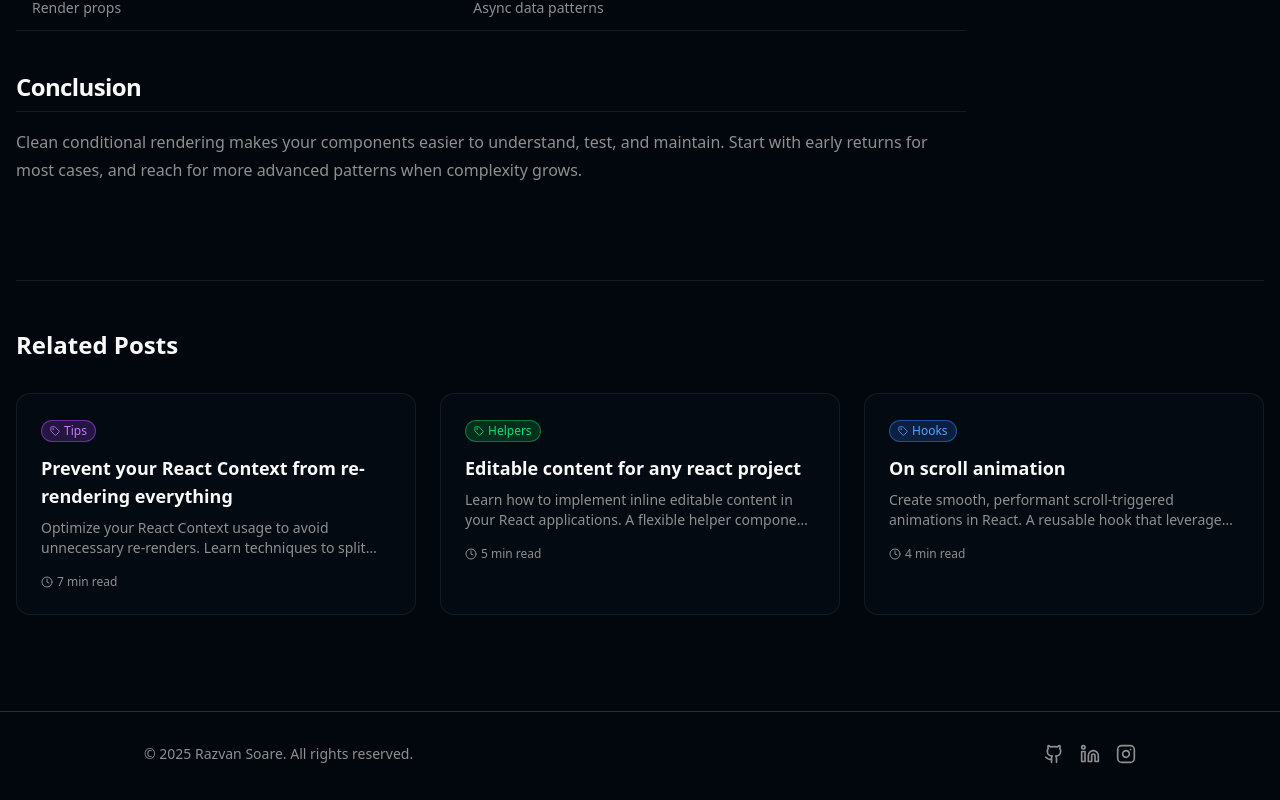
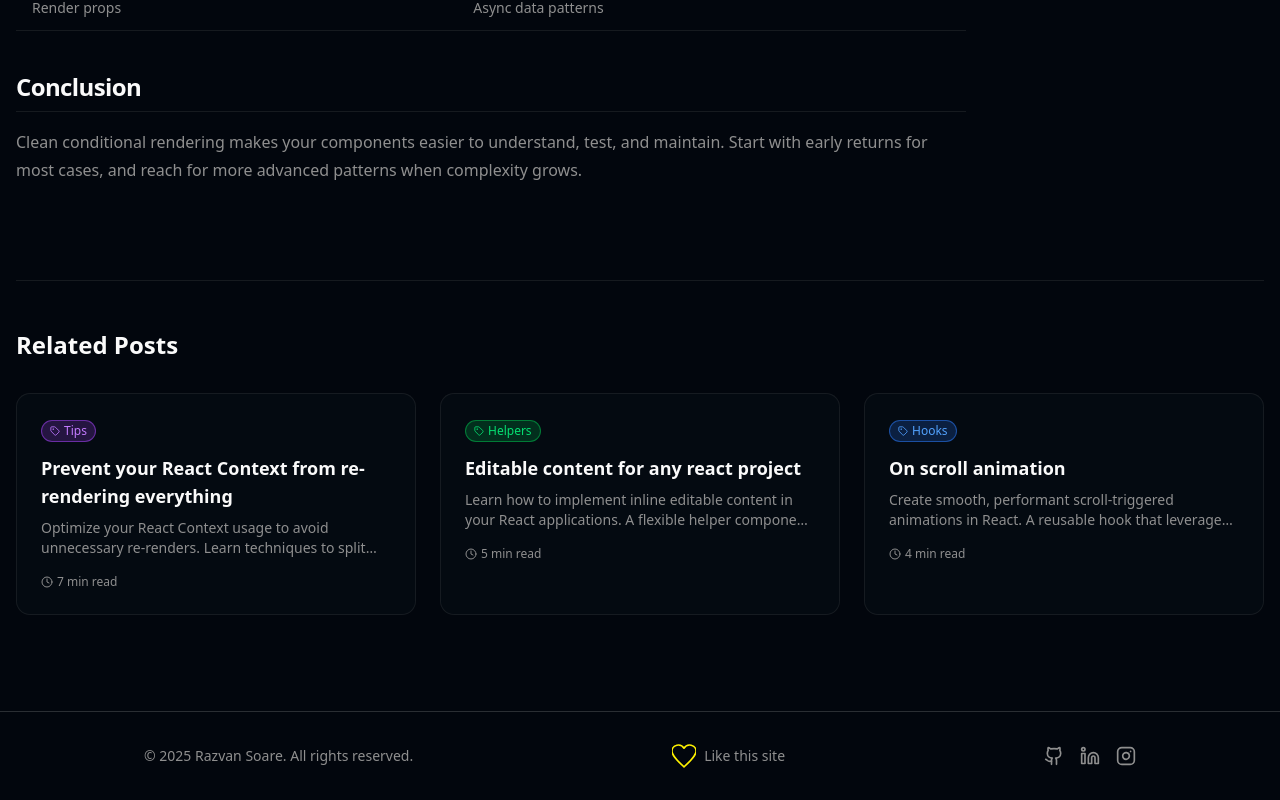
Before and after one commit to razvan-soare/razvan-blog, a Next.js app: page /blog/conditional-rendering-clean-code in a window 1280 px wide. Shown: the part 6363-7163 px from the top of the page. Built offline with nearby package versions, Linux system fonts and the light colour scheme.

Commit message:
[coding-agent] Integrate HeartLikeButton into the application

```diff
--- a/src/components/layout/Footer.tsx
+++ b/src/components/layout/Footer.tsx
@@ -1,5 +1,6 @@
 import Link from 'next/link';
 import { Github, Linkedin, Instagram } from 'lucide-react';
+import { SiteLikeButton } from '@/components/like-button';
 
 const socialLinks = [
   { href: 'https://github.com/razvansoare', label: 'GitHub', icon: Github },
@@ -13,11 +14,14 @@ export function Footer() {
   return (
     <footer className="border-t border-border bg-background">
       <div className="mx-auto max-w-5xl px-4 py-8">
-        <div className="flex flex-col items-center gap-4 md:flex-row md:justify-between">
+        <div className="flex flex-col items-center gap-6 md:flex-row md:justify-between">
           {/* Copyright */}
           <p className="text-sm text-muted-foreground">
             © {currentYear} Razvan Soare. All rights reserved.
           </p>
+
+          {/* Site Like Button */}
+          <SiteLikeButton />
 
           {/* Social Links */}
           <div className="flex items-center gap-4">
--- /dev/null
+++ b/src/components/like-button/SiteLikeButton.tsx
@@ -0,0 +1,70 @@
+'use client';
+
+import { useCallback } from 'react';
+import { motion, AnimatePresence } from 'framer-motion';
+import { cn } from '@/lib/utils';
+import { useSiteLikes } from '@/lib/hooks/use-site-likes';
+import { HeartSVG } from './HeartSVG';
+
+interface SiteLikeButtonProps {
+  className?: string;
+}
+
+export function SiteLikeButton({ className }: SiteLikeButtonProps) {
+  const { isLiked, toggleLike } = useSiteLikes();
+
+  const handleKeyDown = useCallback(
+    (event: React.KeyboardEvent) => {
+      if (event.key === 'Enter' || event.key === ' ') {
+        event.preventDefault();
+        toggleLike();
+      }
+    },
+    [toggleLike]
+  );
+
+  return (
+    <div
+      className={cn(
+        'flex items-center gap-2',
+        className
+      )}
+    >
+      <motion.button
+        type="button"
+        onClick={toggleLike}
+        onKeyDown={handleKeyDown}
+        className={cn(
+          'relative flex items-center justify-center',
+          'cursor-pointer',
+          'focus:outline-none focus-visible:ring-2 focus-visible:ring-yellow-400 focus-visible:ring-offset-2 focus-visible:ring-offset-background',
+          'transition-transform'
+        )}
+        whileHover={{ scale: 1.1 }}
+        whileTap={{ scale: 0.9 }}
+        aria-label={isLiked ? 'Unlike this site' : 'Like this site'}
+        aria-pressed={isLiked}
+      >
+        <HeartSVG
+          isActive={isLiked}
+          inactiveColor="#fff200"
+          activeColor="#fff200"
+          fillWhenActive={true}
+          animate={true}
+          size={24}
+        />
+      </motion.button>
+      <AnimatePresence mode="wait">
+        <motion.span
+          key={isLiked ? 'liked' : 'not-liked'}
+          initial={{ opacity: 0, x: -5 }}
+          animate={{ opacity: 1, x: 0 }}
+          exit={{ opacity: 0, x: 5 }}
+          className="text-sm text-muted-foreground"
+        >
+          {isLiked ? 'Thanks!' : 'Like this site'}
+        </motion.span>
+      </AnimatePresence>
+    </div>
+  );
+}
--- a/src/components/like-button/index.ts
+++ b/src/components/like-button/index.ts
@@ -3,3 +3,4 @@ export { PuzzleHeart } from './PuzzleHeart';
 export { Confetti } from './Confetti';
 export { HeartSVG, HeartSVGMaterial, HeartSVGCompact, COMPACT_HEART_PATH } from './HeartSVG';
 export { HeartLikeButton } from './HeartLikeButton';
+export { SiteLikeButton } from './SiteLikeButton';
--- /dev/null
+++ b/src/lib/hooks/use-site-likes.ts
@@ -0,0 +1,82 @@
+'use client';
+
+import { useCallback, useSyncExternalStore } from 'react';
+
+const STORAGE_KEY = 'site-likes';
+
+interface UseSiteLikesReturn {
+  likes: number;
+  isLiked: boolean;
+  toggleLike: () => void;
+}
+
+function getLikesFromStorage(): number {
+  if (typeof window === 'undefined') return 0;
+
+  try {
+    const stored = localStorage.getItem(STORAGE_KEY);
+    if (stored) {
+      const parsed = parseInt(stored, 10);
+      if (!isNaN(parsed) && parsed >= 0) {
+        return parsed;
+      }
+    }
+  } catch (error) {
+    console.error('Error reading site likes from localStorage:', error);
+  }
+
+  return 0;
+}
+
+function saveLikesToStorage(likes: number): void {
+  if (typeof window === 'undefined') return;
+
+  try {
+    localStorage.setItem(STORAGE_KEY, likes.toString());
+    window.dispatchEvent(new StorageEvent('storage', { key: STORAGE_KEY }));
+  } catch (error) {
+    console.error('Error saving site likes to localStorage:', error);
+  }
+}
+
+const subscribers = new Set<() => void>();
+
+function subscribe(callback: () => void): () => void {
+  subscribers.add(callback);
+
+  const storageHandler = (e: StorageEvent) => {
+    if (e.key === STORAGE_KEY) {
+      callback();
+    }
+  };
+  window.addEventListener('storage', storageHandler);
+
+  return () => {
+    subscribers.delete(callback);
+    window.removeEventListener('storage', storageHandler);
+  };
+}
+
+function notifySubscribers(): void {
+  subscribers.forEach((callback) => callback());
+}
+
+export function useSiteLikes(): UseSiteLikesReturn {
+  const getSnapshot = useCallback(() => getLikesFromStorage(), []);
+  const getServerSnapshot = useCallback(() => 0, []);
+
+  const likes = useSyncExternalStore(subscribe, getSnapshot, getServerSnapshot);
+
+  const toggleLike = useCallback(() => {
+    const currentLikes = getLikesFromStorage();
+    const newLikes = currentLikes > 0 ? 0 : 1;
+    saveLikesToStorage(newLikes);
+    notifySubscribers();
+  }, []);
+
+  return {
+    likes,
+    isLiked: likes > 0,
+    toggleLike,
+  };
+}
```
